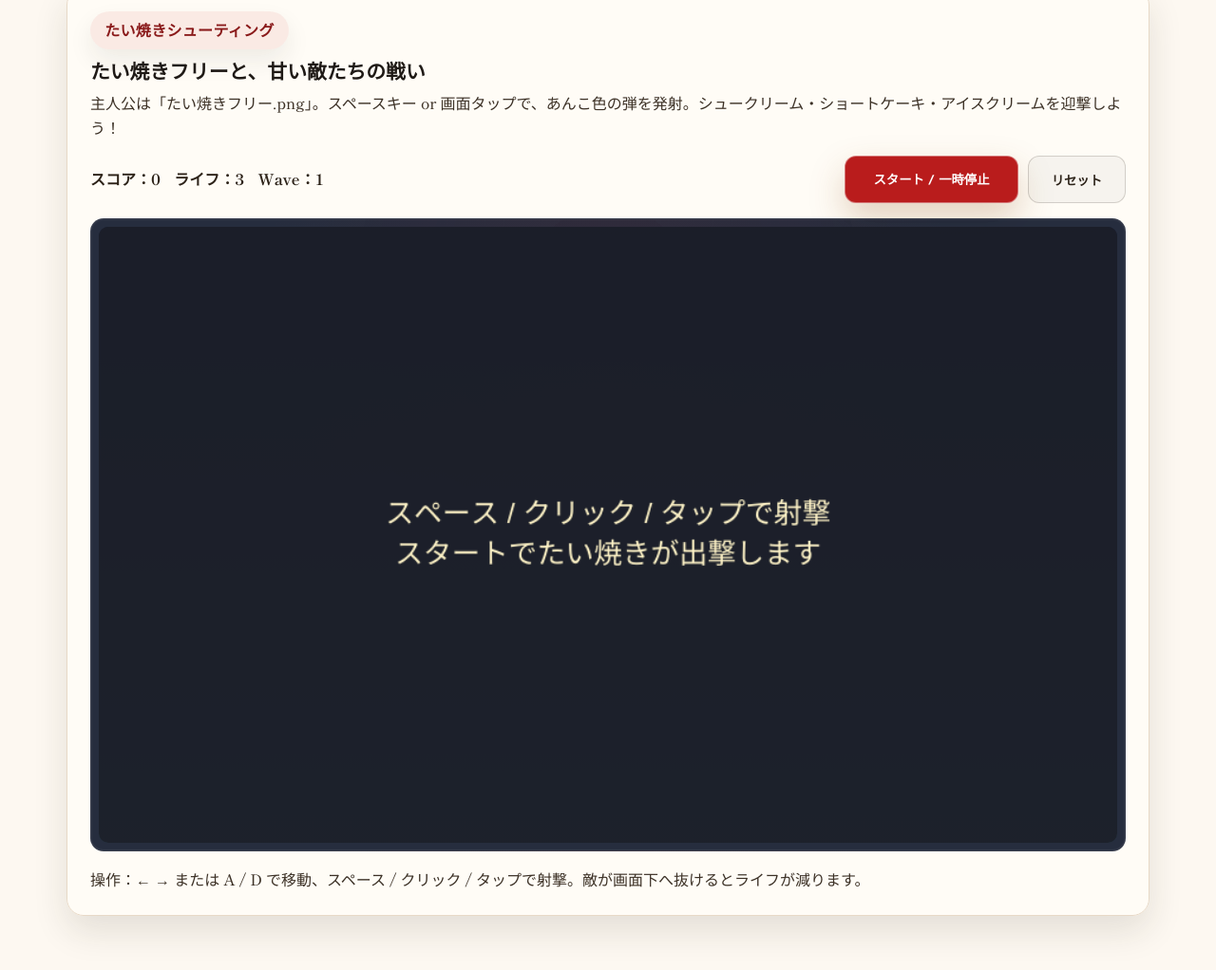
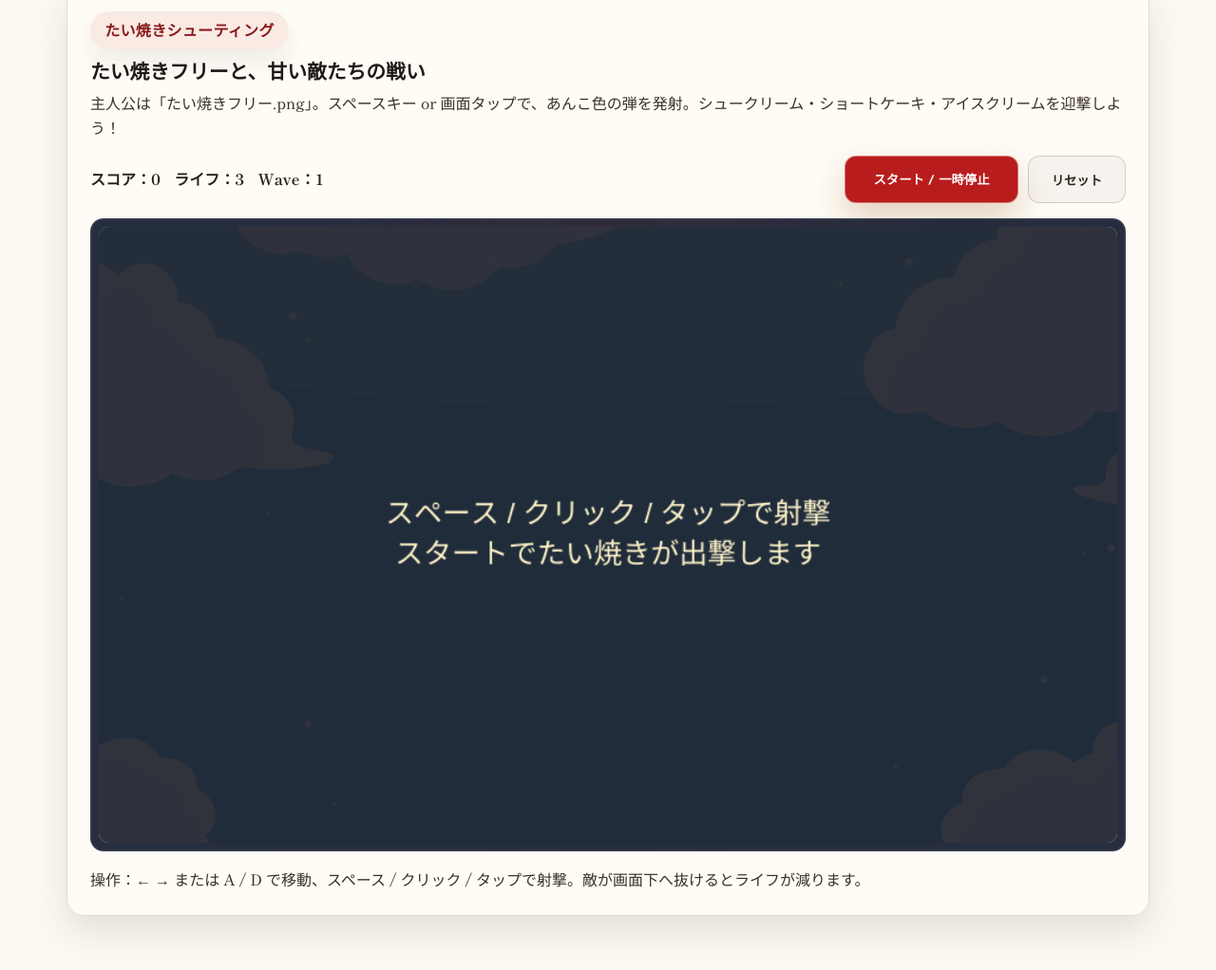
Before and after one commit to RiceballUtopia/my-first-web-site, a plain HTML site: page index.html in a window 1280 px wide. Shown: the part 2945-3967 px from the top of the page at 95% size. Drawn offline with Linux system fonts and the light colour scheme.

Commit message:
Set shooting game background to sky image

```diff
--- a/styles.css
+++ b/styles.css
@@ -410,7 +410,7 @@ section {
   width: 100%;
   display: block;
   border-radius: 10px;
-  background: linear-gradient(180deg, rgba(15, 23, 42, 0.96), rgba(15, 118, 110, 0.2));
+  background: url("空.png") center center / cover no-repeat;
 }
 
 .game-help {
```
Also changed, not shown: 空.png (added).
